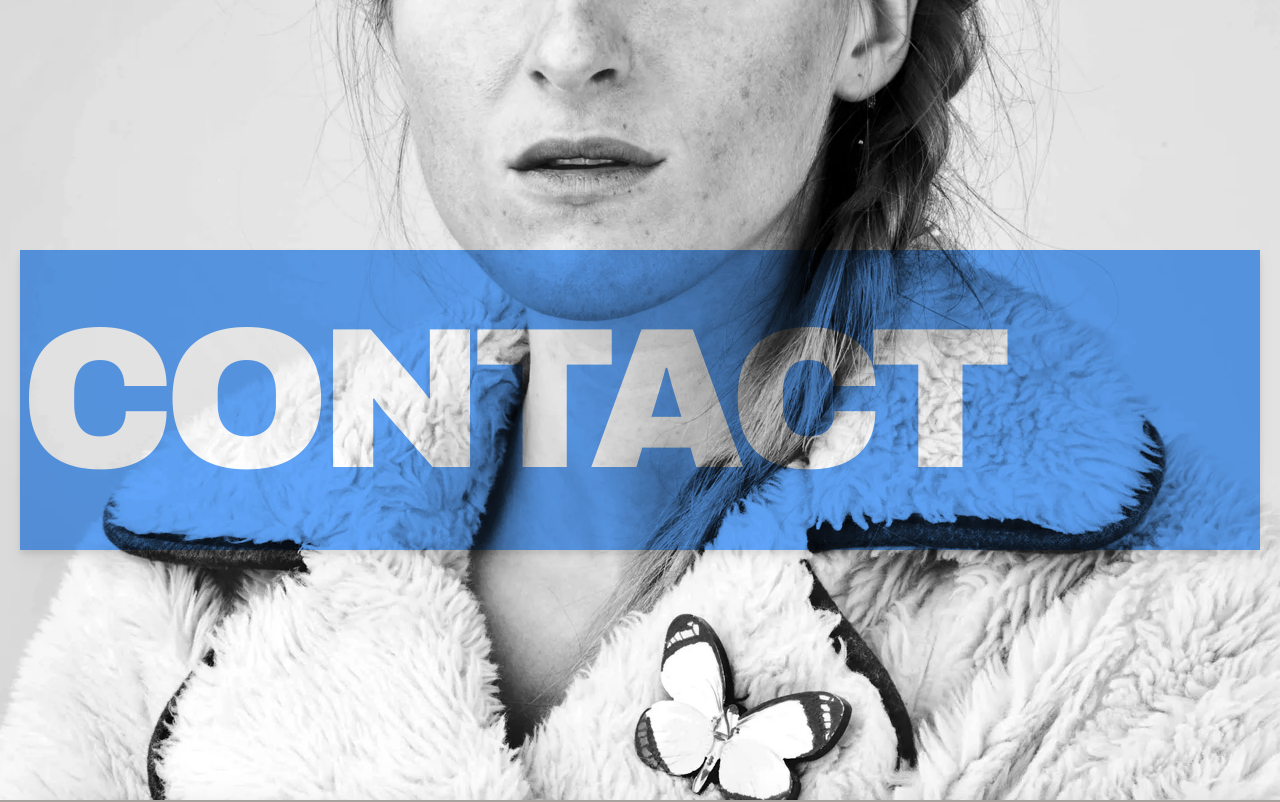
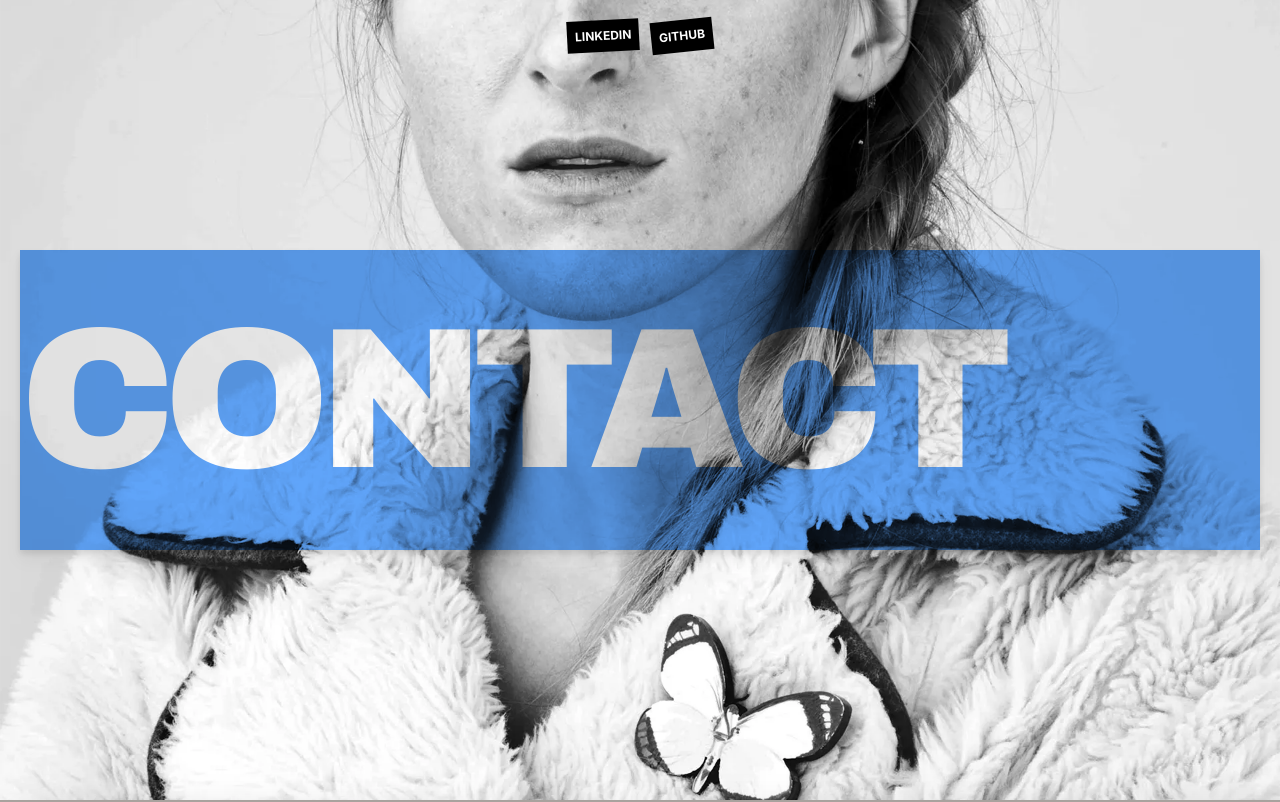
Before and after one commit to carlwicker/carlwicker-nextjs12, a Next.js app: page /contact in a window 1280 px wide. Shown: the top 802 px of the page. Built offline with nearby package versions, Linux system fonts and the light colour scheme; what react-locomotive-scroll would draw is missing.

Commit message:
added nav menu to linkedin/git

```diff
--- a/components/Navbar/Header.tsx
+++ b/components/Navbar/Header.tsx
@@ -1,46 +1,29 @@
-import Link from "next/link";
+export default function Header({}) {
+  return (
+    <div>
+      <div className="container flex">
+        <div className="flex justify-center w-full py-5 fixed z-50">
+          <nav className="flex gap-3 text-white font-bold uppercase text-xs">
+            <a
+              href="https://www.linkedin.com/in/carl-wicker-55968611"
+              target="_blank"
+              rel="noreferrer"
+              className="bg-black p-2 hover:text-blue-400 transition ease-in duration-200 -rotate-3 cursor-pointer"
+            >
+              LinkedIn
+            </a>
 
-interface IHeader {}
-
-export default function Header({}: IHeader) {
-  return (
-    <div></div>
-    //     <div className="container flex">
-    //       <div className="flex justify-center w-full py-5 fixed z-50">
-    //         <div
-    //           className="text-base font-bold hover:scale-105 transition ease-out duration-500 lg:invisible"
-    //           id="ident"
-    //         ></div>
-    //         <nav className="flex gap-3 font-thin">
-    //           {/* <Link href={"/"}>
-    //             <button className="bg-black text-xs p-2 text-white font-bold hover:text-red-400 transition ease-in duration-200 -rotate-6">
-    //               HOME
-    //             </button>
-    //           </Link> */}
-
-    //           {/* <Link href={"/experimental"}>
-    //           <button className="bg-black text-xs p-2 text-white font-bold hover:text-green-400 transition ease-in duration-200 -rotate-12">
-    //             EXPERIMENTAL SVG
-    //           </button>
-    //         </Link>
-
-    //           <Link href={"/contact"}>
-    //             <button className="bg-black text-xs p-2 text-white font-bold hover:text-blue-400 transition ease-in duration-200 -rotate-3">
-    //               CONTACT
-    //             </button>
-    //           </Link> */}
-    // {/*
-    //           <a
-    //             href="https://github.com/carlwicker"
-    //             target="_blank"
-    //             rel="noreferrer"
-    //             className="bg-black text-xs p-2 text-white font-bold hover:text-green-400 transition ease-in duration-200 -rotate-3 cursor-pointer"
-    //           >
-    //             GITHUB
-    //           </a> */}
-    //         </nav>
-    //         <div className="lg:hidden">{/* <Hamburger isOpen={isOpen} /> */}</div>
-    //       </div>
-    //     </div>
+            <a
+              href="https://github.com/carlwicker"
+              target="_blank"
+              rel="noreferrer"
+              className="bg-black p-2 hover:text-slate-400 transition ease-in duration-200 -rotate-6 cursor-pointer"
+            >
+              GitHub
+            </a>
+          </nav>
+        </div>
+      </div>
+    </div>
   );
 }
--- a/pages/_app.tsx
+++ b/pages/_app.tsx
@@ -33,7 +33,7 @@ export default function App({ Component, pageProps }: AppProps) {
         options={{
           smooth: true,
           smartphone: {
-            smooth: true,
+            smooth: false,
           },
           tablet: {
             smooth: true,
--- a/pages/index.tsx
+++ b/pages/index.tsx
@@ -70,9 +70,9 @@ export default function Home() {
               trigger: xScrollRef.current,
               scroller: scroll?.el,
               start: "top",
-              end: 5000,
+              end: "bottom",
               scrub: 1,
-              markers: true,
+              markers: false,
               pin: true,
               onRefresh: (self) => console.log("refresh", self.start, self.end),
             },
```
